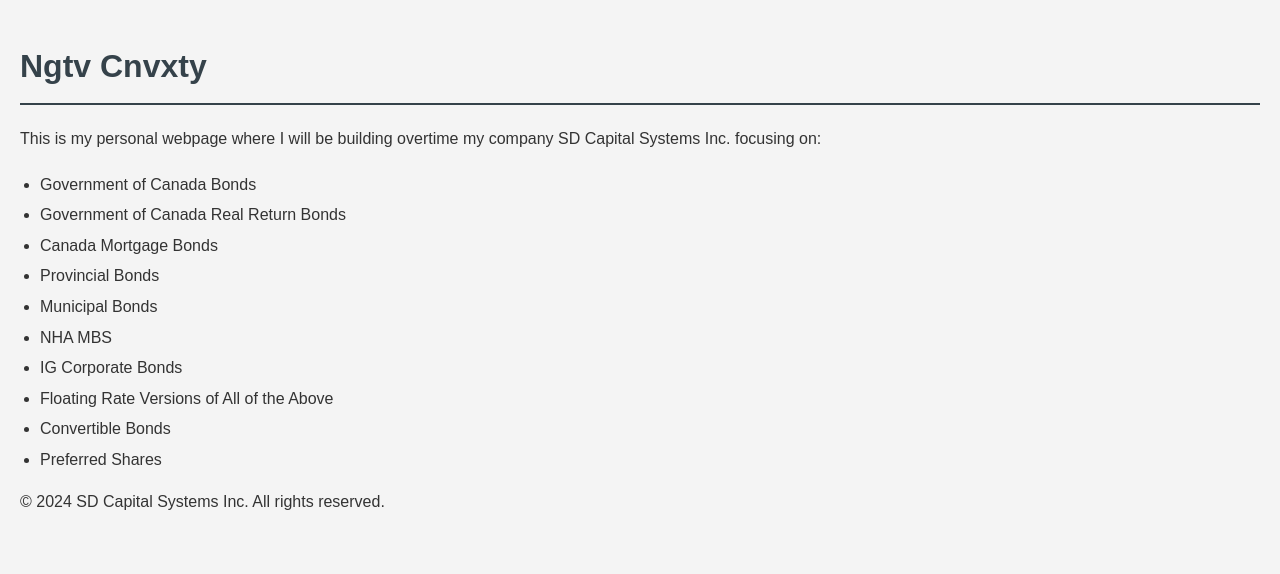
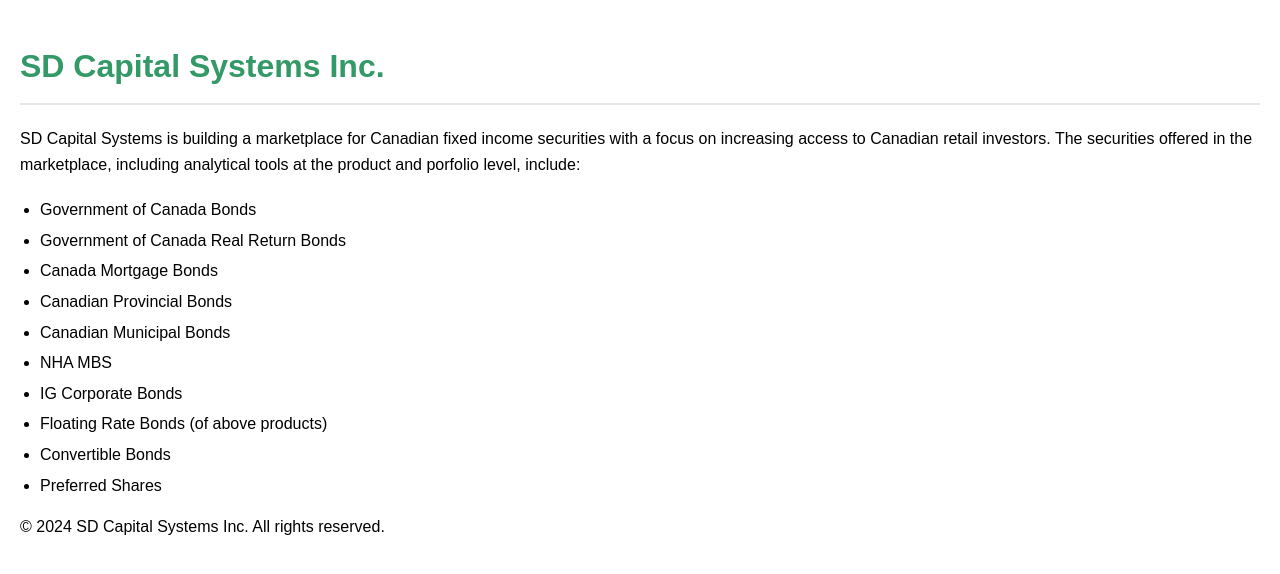
Before and after one commit to NgtvCnvxty/NgtvCnvxty.github.io, a plain HTML site: page index.html in a window 1280 px wide. Drawn offline with Linux system fonts and the light colour scheme.

Commit message:
Changed css colors and added products to html

```diff
--- a/index.html
+++ b/index.html
@@ -8,19 +8,21 @@
 </head>
 <body>
     <header>
-        <h1>Ngtv Cnvxty</h1>
+        <h1>SD Capital Systems Inc.</h1>
     </header>
     <main>
-        <p>This is my personal webpage where I will be building overtime my company SD Capital Systems Inc. focusing on:</p>
+        <p>SD Capital Systems is building a marketplace for Canadian fixed income securities with a focus on
+        increasing access to Canadian retail investors. The securities offered in the marketplace, including analytical
+        tools at the product and porfolio level, include:</p>
         <ul>
             <li>Government of Canada Bonds</li>
             <li>Government of Canada Real Return Bonds</li>
             <li>Canada Mortgage Bonds</li>
-            <li>Provincial Bonds</li>
-            <li>Municipal Bonds</li>
+            <li>Canadian Provincial Bonds</li>
+            <li>Canadian Municipal Bonds</li>
             <li>NHA MBS</li>
             <li>IG Corporate Bonds</li>
-            <li>Floating Rate Versions of All of the Above</li>
+            <li>Floating Rate Bonds (of above products)</li>
             <li>Convertible Bonds</li>
             <li>Preferred Shares</li>
         </ul>
--- a/styles.css
+++ b/styles.css
@@ -3,13 +3,13 @@
     line-height: 1.6;
     margin: 0;
     padding: 20px;
-    background-color: #f4f4f4;
-    color: #333;
+    background-color: #ffffff; /* White background */
+    color: #000000; /* Black text */
 }
 
 h1 {
-    color: #35424a;
-    border-bottom: 2px solid #35424a;
+    color: rgb(51, 153, 102); /* Green title */
+    border-bottom: 2px solid rgb(232, 231, 232); /* Grey underline */
     padding-bottom: 10px;
 }
 
```
